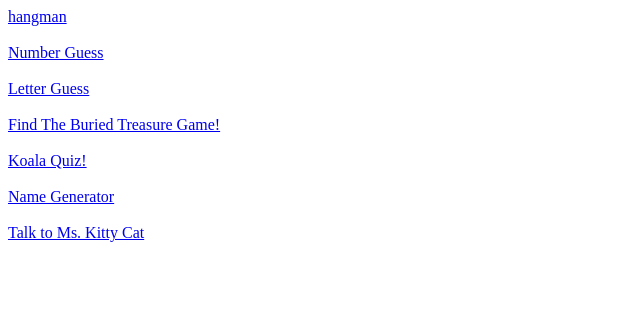
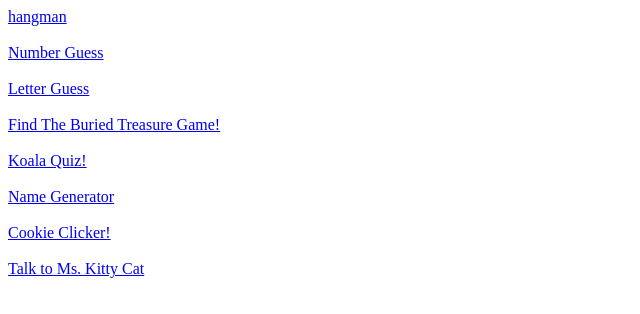
Before and after one commit to akameleda/akameleda.github.io, a plain HTML site: page index.html in a window 1280 px wide. Shown: the whole page, without its empty margins (0-640 px from the left). Drawn offline with Linux system fonts and the light colour scheme.

Commit message:
Update index.html

```diff
--- a/index.html
+++ b/index.html
@@ -29,5 +29,8 @@
  <a href="NameGenerator.htm">Name Generator</a>
 </br>
 </br>
+<a href="cookieClicker.html">Cookie Clicker!</a>
+</br>
+</br>
 <a href="talkkitty.htm"> Talk to Ms. Kitty Cat</a>
 </body></html>
```
